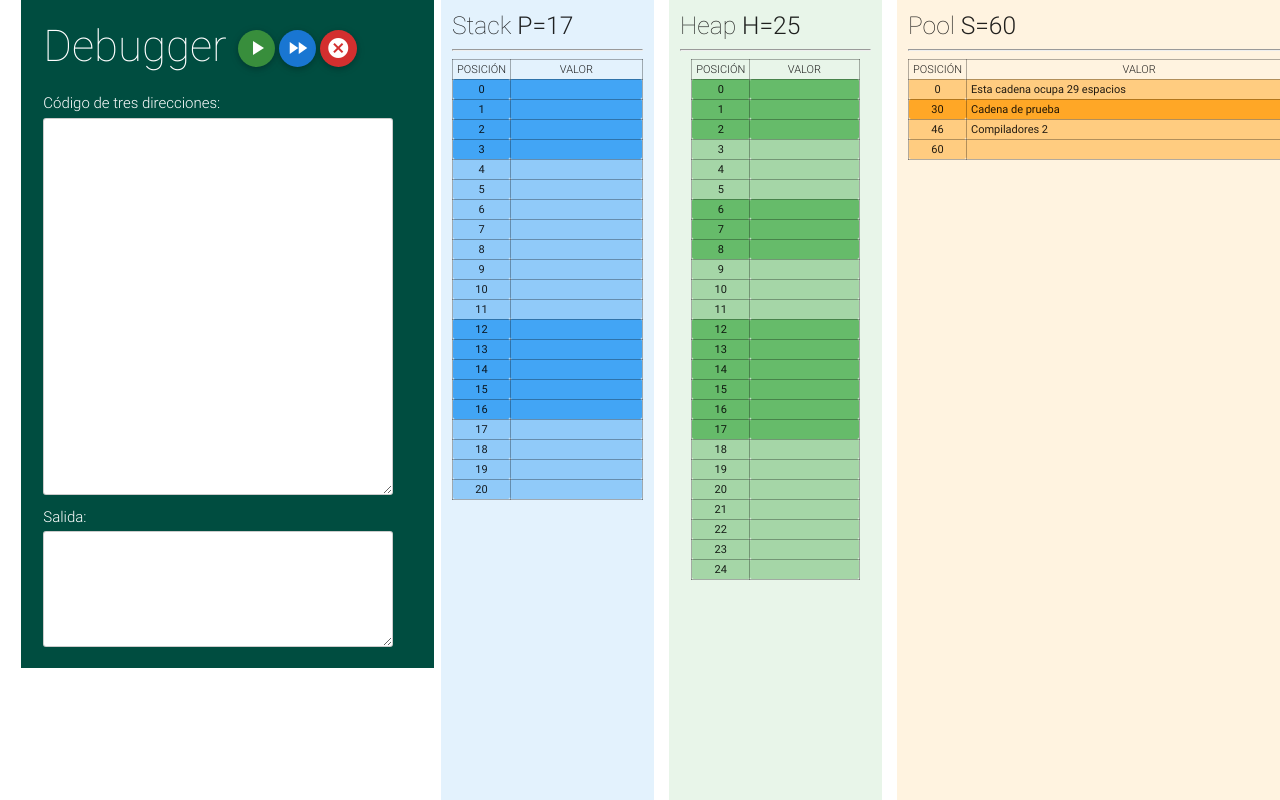
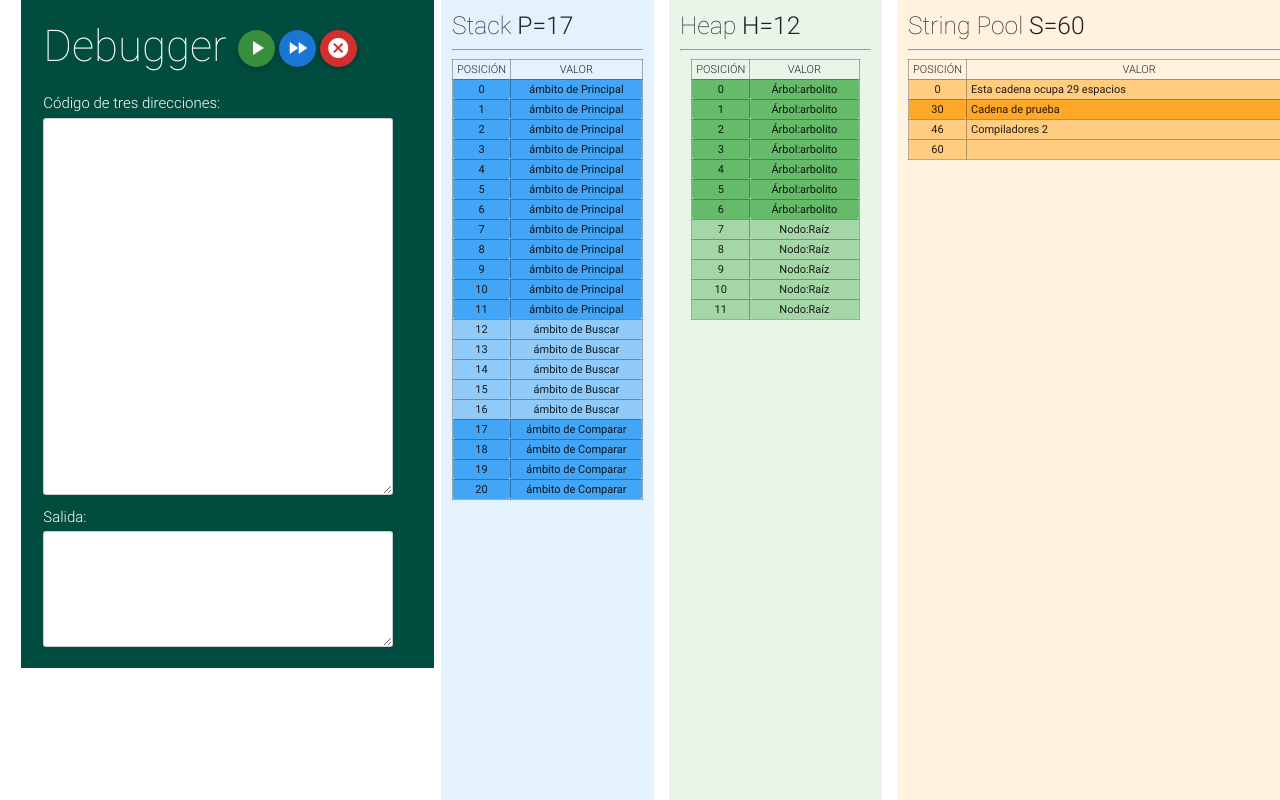
Before and after one commit to Esvux/Basic3D, a plain HTML site: page debug.html in a window 1280 px wide. Shown: the top 800 px of the page. Drawn offline with Linux system fonts and the light colour scheme.

Commit message:
Cambios leves en el debug

```diff
--- a/debug.html
+++ b/debug.html
@@ -50,7 +50,7 @@
 					</table>
 				</div>
 				<div class="col s2 green lighten-5" style="position: absolute; margin-left: 648px; height: 100%;">
-					<h5 class="thin">Heap <span class="light">H=25</span></h5>
+					<h5 class="thin">Heap <span class="light">H=12</span></h5>
 					<hr>
 					<div class="col s12">
 						<table style="font-size: 11px;">
@@ -60,7 +60,7 @@
 					</div>
 				</div>
 				<div class="col s4 orange lighten-5" style="position: absolute; margin-left: 876px; height: 100%;">
-					<h5 class="thin">Pool <span class="light">S=60</span></h5>
+					<h5 class="thin">String Pool <span class="light">S=60</span></h5>
 					<hr>
 					<table style="font-size: 11px;">
 						<tr><th width="6em;">Posición</th><th>Valor</th></tr>
@@ -94,10 +94,10 @@
 			i = 0;
 			content = "";
 			claro = true;
-			ambitos = [4, 12, 17, 21];
+			ambitos = [{"pos" : 12, "valor": "ámbito de Principal"}, {"pos" : 17, "valor": "ámbito de Buscar"}, {"pos" : 21, "valor": "ámbito de Comparar"}];
 			for (j = 0; j < ambitos.length; j++) {
-				while(i<ambitos[j]) {
-					content += "<tr class='blue " + (claro ? "lighten-1" : "lighten-3") + "'><td>" + (i++) + "</td><td></td></tr>";
+				while(i<ambitos[j].pos) {
+					content += "<tr class='blue " + (claro ? "lighten-1" : "lighten-3") + "'><td>" + (i++) + "</td><td>"+ambitos[j].valor+"</td></tr>";
 				}
 				claro = !claro;
 			}
@@ -106,10 +106,10 @@
 			i = 0;
 			content = "";
 			claro = true;
-			ambitos = [3, 6, 9, 12, 18, 25];
+			ambitos = [ {"pos" : 7, "valor" : "Árbol:arbolito"},  {"pos" : 12, "valor" : "Nodo:Raíz"}];
 			for (j = 0; j < ambitos.length; j++) {
-				while(i<ambitos[j]) {
-					content += "<tr class='green " + (claro ? "lighten-1" : "lighten-3") + "'><td>" + (i++) + "</td><td></td></tr>";
+				while(i<ambitos[j].pos) {
+					content += "<tr class='green " + (claro ? "lighten-1" : "lighten-3") + "'><td>" + (i++) + "</td><td>"+ambitos[j].valor+"</td></tr>";
 				}
 				claro = !claro;
 			}
```
